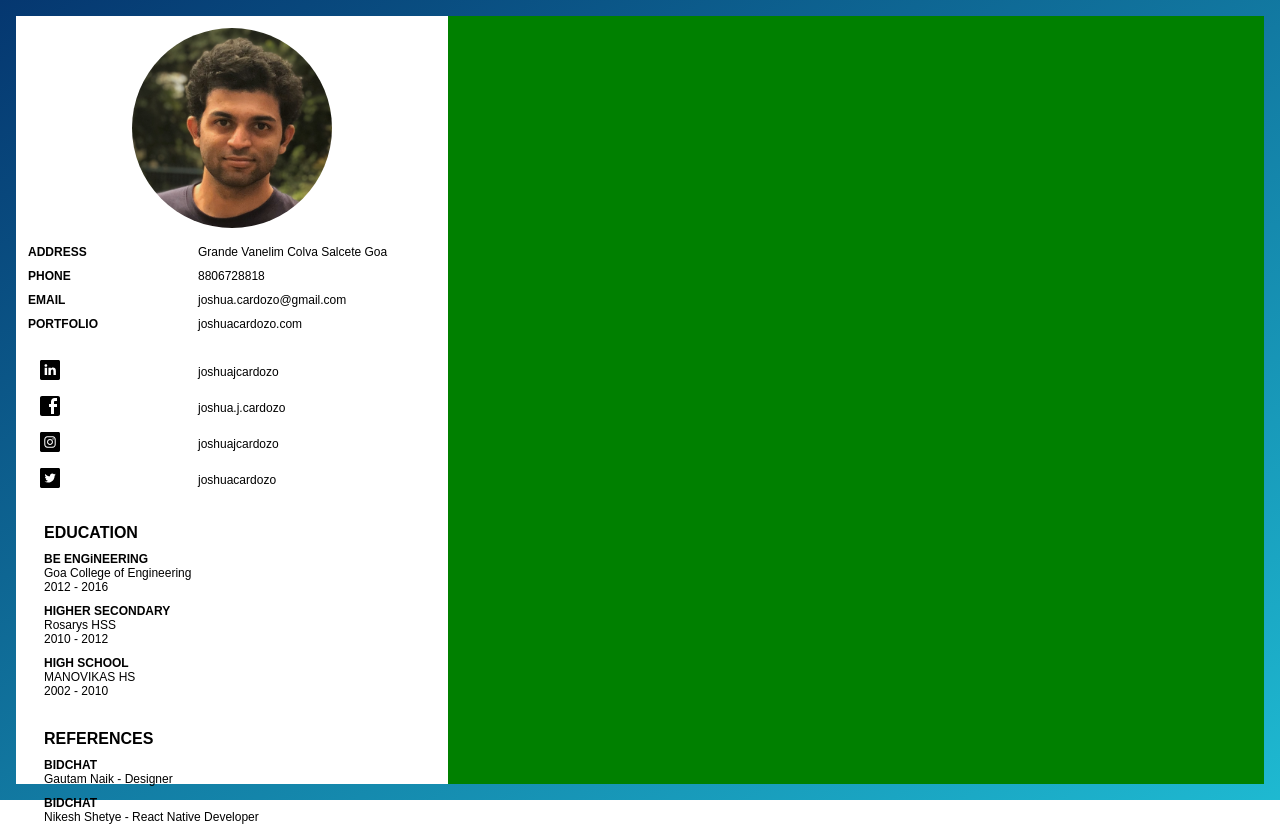
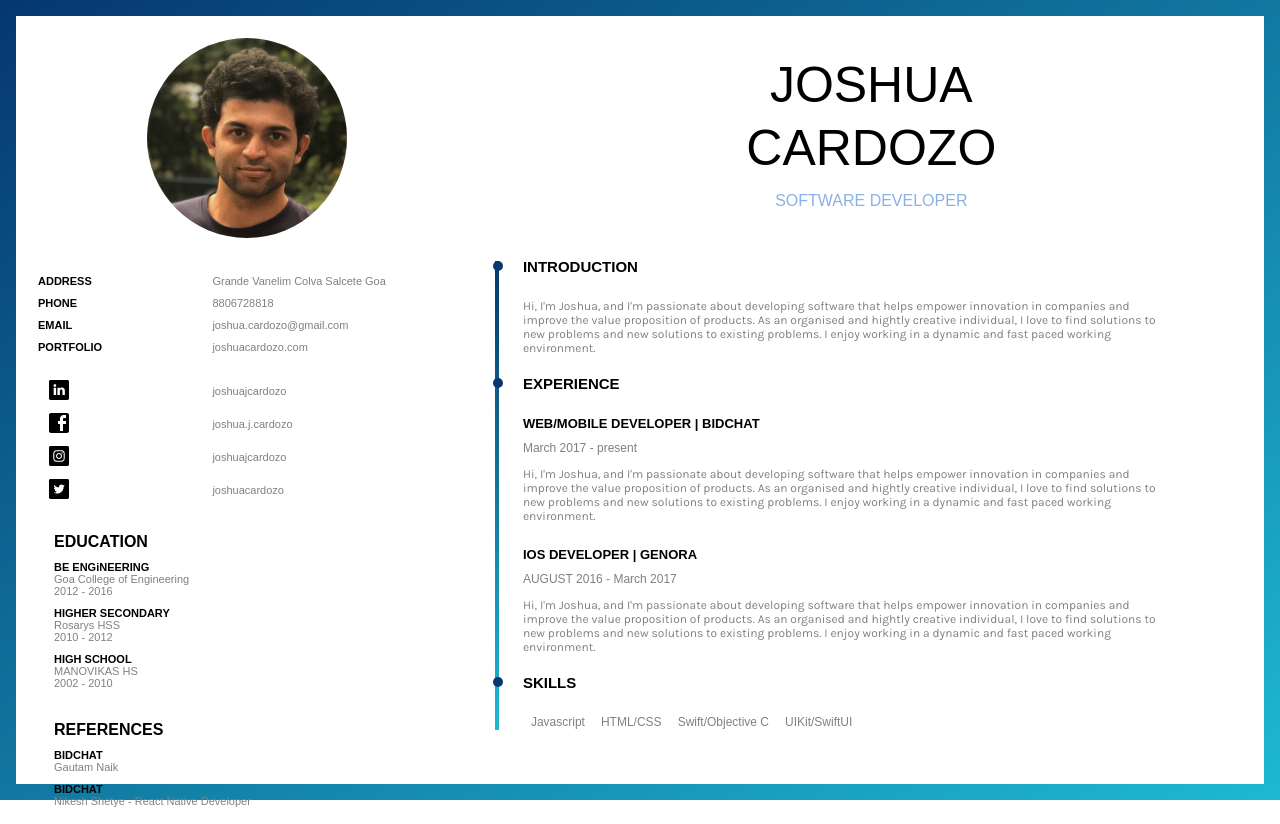
Before and after one commit to joshuacardozo1994/personal-website, a Next.js app: page /cv in a window 1280 px wide. Built offline with nearby package versions, Linux system fonts and the light colour scheme.

Commit message:
final design of CV

```diff
--- a/pages/cv.js
+++ b/pages/cv.js
@@ -8,10 +8,10 @@ const twitterLink = "https://twitter.com/joshuacardozo";
 const CV = () => {
     return <div style={{ width: 'calc(100vw - 2em)', height: 'calc(100vh - 2em)', backgroundImage: 'linear-gradient(to bottom right, #053770, #1eb9d1)', padding: '1em' }} >
         <div style={{ backgroundColor: 'white', width: '100%', height: '100%', display: 'flex', flexDirection: 'row' }} >
-            <div style={{ display: 'flex', flex: 1, flexDirection: 'column', padding: '1em', fontSize: 12 }} >
+            <div style={{ display: 'flex', flex: 5, flexDirection: 'column', padding: '2em', fontSize: 11 }} >
                 <div style={{ width: '100%', display: 'flex', justifyContent: 'center' }} ><img src='/profile.jpg' style={{ width: 200, height: 200, borderRadius: '50%' }} /></div>
 
-                <div style={{ marginTop: '1em', width: '100%' }} >
+                <div style={{ marginTop: 32, width: '100%' }} >
                     <LeftInfo mainText="ADDRESS" info="Grande Vanelim Colva Salcete Goa" />
                     <LeftInfo mainText="PHONE" info="8806728818" type="phone" typ="phone" />
                     <LeftInfo mainText="EMAIL" info="joshua.cardozo@gmail.com" type="email" />
@@ -35,28 +35,72 @@ const CV = () => {
                 <strong style={{ marginTop: '2em', fontSize: 16, marginLeft: 16 }} >EDUCATION</strong>
                 <div style={{ marginLeft: 16 }} >
                     <div style={{ marginTop: 10 }} ><strong>BE ENGiNEERING</strong></div>
-                    <div>Goa College of Engineering</div>
-                    <div>2012 - 2016</div>
+                    <div style={{ color: 'gray' }} >Goa College of Engineering</div>
+                    <div style={{ color: 'gray' }} >2012 - 2016</div>
 
                     <div style={{ marginTop: 10 }} ><strong>HIGHER SECONDARY</strong></div>
-                    <div>Rosarys HSS</div>
-                    <div>2010 - 2012</div>
+                    <div style={{ color: 'gray' }} >Rosarys HSS</div>
+                    <div style={{ color: 'gray' }} >2010 - 2012</div>
 
                     <div style={{ marginTop: 10 }} ><strong>HIGH SCHOOL</strong></div>
-                    <div>MANOVIKAS HS</div>
-                    <div>2002 - 2010</div>
+                    <div style={{ color: 'gray' }} >MANOVIKAS HS</div>
+                    <div style={{ color: 'gray' }} >2002 - 2010</div>
                 </div>
                 <strong style={{ marginTop: '2em', fontSize: 16, marginLeft: 16 }} >REFERENCES</strong>
                 <div style={{ marginLeft: 16 }} >
                     <div style={{ marginTop: 10 }} ><strong>BIDCHAT</strong></div>
-                    <div>Gautam Naik - Designer</div>
+                    <a style={{ color: 'gray', fontWeight: 'normal' }} title="Website" href="https://gautamnaik.com" target="_blank" >Gautam Naik</a>
 
                     <div style={{ marginTop: 10 }} ><strong>BIDCHAT</strong></div>
-                    <div>Nikesh Shetye - React Native Developer</div>
+                    <div style={{ color: 'gray' }} >Nikesh Shetye - React Native Developer</div>
                 </div>
             </div>
-            <div style={{ display: 'flex', flex: 2, backgroundColor: 'green' }} >
+            <div style={{ display: 'flex', flex: 9, flexDirection: 'column', padding: '1em' }} >
+                <h1 style={{ textAlign: 'center', marginTop: 24, fontWeight: 'lighter', fontSize: 50 }} >JOSHUA</h1>
+                <h1 style={{ textAlign: 'center', marginTop: 5, fontWeight: 'lighter', fontSize: 50 }} >CARDOZO</h1>
+                <div style={{ textAlign: 'center', marginTop: 15, color: '#8ab1e3', fontWeight: 'lighter' }} >SOFTWARE DEVELOPER</div>
 
+                <div style={{ display: 'flex', flexDirection: 'row', paddingTop: 48 }} >
+                    <div style={{ backgroundImage: 'linear-gradient(to bottom, #053770, #1eb9d1)', width: '0.7em', height: 'calc(100% - 10px)', marginTop: 3 }} />
+                    <div style={{ display: 'flex', flexDirection: 'column' }} >
+                        <div style={{ marginLeft: 24, position: 'relative' }} >
+                            <div  style={{ position: 'absolute', backgroundColor: '#053770', width: 10, height: 10, left: -30, top: 3, borderRadius: '50%' }} />
+                            <div style={{ fontWeight: 'bold', fontSize: 15 }} >INTRODUCTION</div>
+                            <p style={{ fontSize: 12, width: '90%', marginTop: 24, color: 'gray' }} >
+                                Hi, I'm Joshua, and I'm passionate about developing software that helps empower innovation in companies and improve the value proposition of products.
+                                As an organised and hightly creative individual, I love to find solutions to new problems and new solutions to existing problems. I enjoy working in a dynamic and fast paced working environment.
+                            </p>
+                        </div>
+                        <div style={{ marginLeft: 24, position: 'relative', marginTop: 20 }} >
+                            <div  style={{ position: 'absolute', backgroundColor: '#053770', width: 10, height: 10, left: -30, top: 3, borderRadius: '50%' }} />
+                            <div style={{ fontWeight: 'bold', fontSize: 15 }} >EXPERIENCE</div>
+
+                            <div style={{ fontWeight: 'bold', fontSize: 13, marginTop: 24 }} >WEB/MOBILE DEVELOPER | BIDCHAT</div>
+                            <div style={{ fontWeight: 'normal', fontSize: 12, marginTop: 10, color: 'gray' }} >March 2017 - present</div>
+                            <p style={{ fontSize: 12, width: '90%', marginTop: 12, color: 'gray' }} >
+                                Hi, I'm Joshua, and I'm passionate about developing software that helps empower innovation in companies and improve the value proposition of products.
+                                As an organised and hightly creative individual, I love to find solutions to new problems and new solutions to existing problems. I enjoy working in a dynamic and fast paced working environment.
+                            </p>
+
+                            <div style={{ fontWeight: 'bold', fontSize: 13, marginTop: 24 }} >IOS DEVELOPER | GENORA</div>
+                            <div style={{ fontWeight: 'normal', fontSize: 12, marginTop: 10, color: 'gray' }} >AUGUST 2016 - March 2017</div>
+                            <p style={{ fontSize: 12, width: '90%', marginTop: 12, color: 'gray' }} >
+                                Hi, I'm Joshua, and I'm passionate about developing software that helps empower innovation in companies and improve the value proposition of products.
+                                As an organised and hightly creative individual, I love to find solutions to new problems and new solutions to existing problems. I enjoy working in a dynamic and fast paced working environment.
+                            </p>
+                        </div>
+                        <div style={{ marginLeft: 24, position: 'relative', marginTop: 20 }} >
+                            <div  style={{ position: 'absolute', backgroundColor: '#053770', width: 10, height: 10, left: -30, top: 3, borderRadius: '50%' }} />
+                            <div style={{ fontWeight: 'bold', fontSize: 15 }} >SKILLS</div>
+                            <div style={{ marginTop: 16 }} >
+                                <span style={{ fontSize: 12, color: 'gray', margin: 8, display: "inline-block" }} >Javascript</span>
+                                <span style={{ fontSize: 12, color: 'gray', margin: 8, display: "inline-block" }} >HTML/CSS</span>
+                                <span style={{ fontSize: 12, color: 'gray', margin: 8, display: "inline-block" }} >Swift/Objective C</span>
+                                <span style={{ fontSize: 12, color: 'gray', margin: 8, display: "inline-block" }} >UIKit/SwiftUI</span>
+                            </div>
+                        </div>
+                    </div>
+                </div>
             </div>
         </div>
     </div>
@@ -64,11 +108,11 @@ const CV = () => {
 
 const LeftInfo = ({ mainText, info, type }) => {
     return (
-        <div style={{ display: 'flex', flexDirection: 'row', fontSize: 12, width: '100%' }} >
+        <div style={{ display: 'flex', flexDirection: 'row', fontSize: 11, width: '100%' }} >
             {!!mainText && <div style={{ display: 'flex', flex: 5, lineHeight: 2 }}>
                 <strong>{mainText}</strong>
             </div>}
-            <div style={{ display: 'flex', flex: 7, lineHeight: 2 }}>
+            <div style={{ display: 'flex', flex: 7, lineHeight: 2, color: 'gray' }}>
                 <WrappedComponent type={type} info={info} >{info}</ WrappedComponent>
             </div>
         </div>
@@ -78,11 +122,11 @@ const LeftInfo = ({ mainText, info, type }) => {
 const WrappedComponent = ({ type, info, children }) => {
     switch (type) {
         case "url":
-            return <a style={{ color: 'black', fontWeight: 'normal' }} title="Website" href={`https://${info}`} target="_blank" >{children}</a>
+            return <a style={{ color: 'gray', fontWeight: 'normal' }} title="Website" href={`https://${info}`} target="_blank" >{children}</a>
         case "email":
-            return <a style={{ color: 'black', fontWeight: 'normal' }} title="Email" href="mailto:joshua.cardozo@gmail.com" target="_blank" >{children}</a>
+            return <a style={{ color: 'gray', fontWeight: 'normal' }} title="Email" href="mailto:joshua.cardozo@gmail.com" target="_blank" >{children}</a>
         case "phone":
-            return <a style={{ color: 'black', fontWeight: 'normal' }} title="Phone" href="tel:+918806728818" target="_blank" >{children}</a>
+            return <a style={{ color: 'gray', fontWeight: 'normal' }} title="Phone" href="tel:+918806728818" target="_blank" >{children}</a>
         default:
             return info
     }
@@ -90,13 +134,13 @@ const WrappedComponent = ({ type, info, children }) => {
 
 const SocialLink = ({ children, url, displayText }) => {
     return (
-        <div style={{ display: 'flex', flexDirection: 'row', fontSize: 12, width: '100%', marginTop: '1em' }} >
+        <div style={{ display: 'flex', flexDirection: 'row', fontSize: 11, width: '100%', marginTop: '1em' }} >
             <div style={{ display: 'flex', flex: 5, lineHeight: 2 }}>
                 <div style={{ width: '1em' }} />
                 {children}
             </div>
             <div style={{ display: 'flex', flex: 7, lineHeight: 2 }}>
-                <a style={{ color: 'black', fontWeight: 'normal' }} title="Social Link" href={url} target="_blank" >{displayText}</a>
+                <a style={{ color: 'gray', fontWeight: 'normal' }} title="Social Link" href={url} target="_blank" >{displayText}</a>
             </div>
         </div>
     )
```
